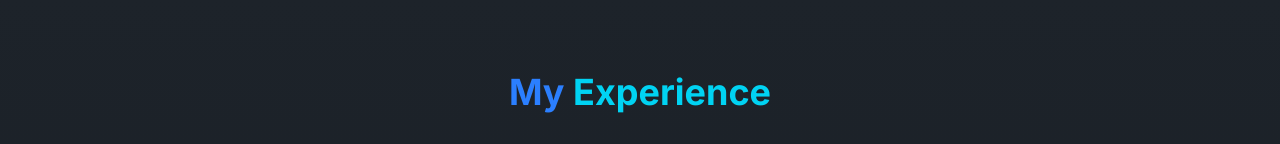
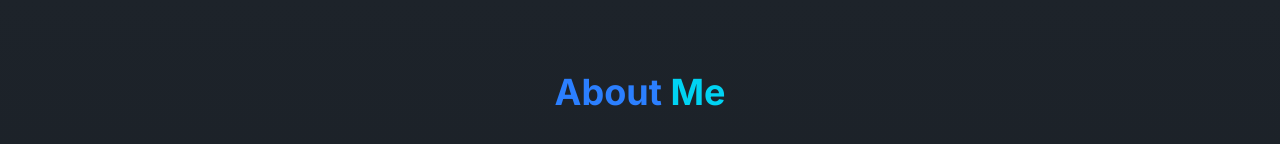
Before and after one commit to MonirMohammed1995/saju-portfolio, a React (Vite) app: page / in a window 1280 px wide. Shown: the part 808-952 px from the top of the page. Built offline with nearby package versions, Linux system fonts and the light colour scheme.

Commit message:
Update experiance

```diff
--- a/src/Pages/Home.jsx
+++ b/src/Pages/Home.jsx
@@ -31,7 +31,7 @@ const Home = () => {
         whileInView="visible"
         viewport={{ once: true }}
       >
-        <Experience />
+
       </motion.div>
 
       <motion.div
```
